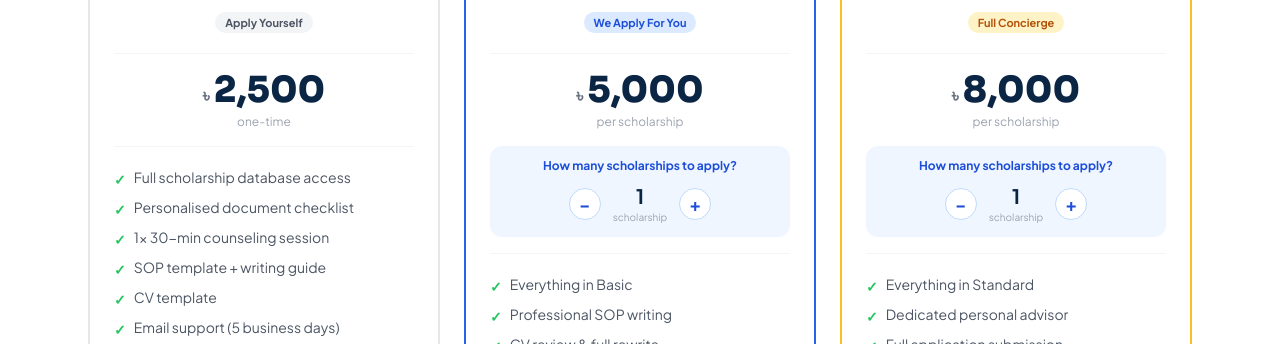
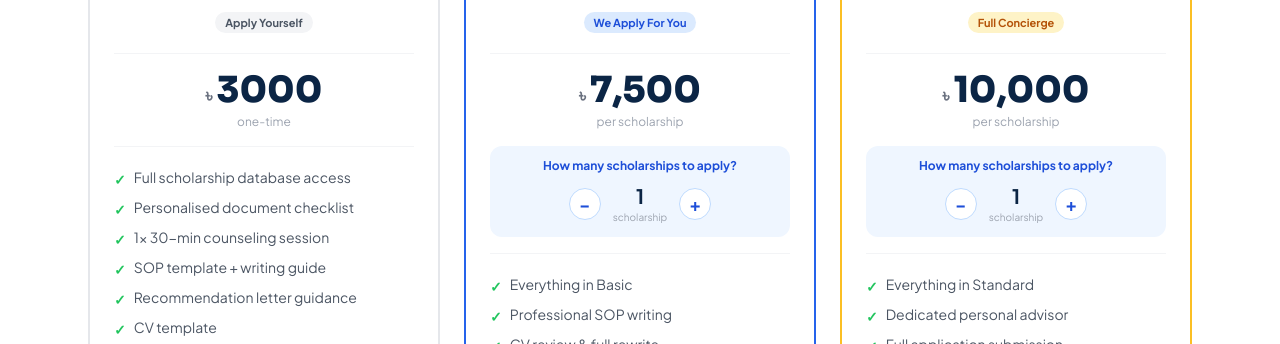
Before and after one commit to shajidhossain626-cell/Schoolar-path-Bd-Front-end, a React (Vite) app: page /services in a window 1280 px wide. Shown: the part 608-952 px from the top of the page. Built offline with nearby package versions, Linux system fonts and the light colour scheme; no server answers.

Commit message:
fix services correclt

```diff
--- a/src/pages/ServicesPage.jsx
+++ b/src/pages/ServicesPage.jsx
@@ -4,7 +4,7 @@ import toast from 'react-hot-toast'
 
 const PACKAGES = [
   {
-    id: 'basic', icon: '🌱', name: 'Basic', price: '2,500', period: 'one-time',
+    id: 'basic', icon: '🌱', name: 'Basic', price: '3000', period: 'one-time',
     color: 'border-gray-200',
     badge: null,
     desc: 'Document preparation & self-guided support',
@@ -16,6 +16,7 @@ const PACKAGES = [
       'Personalised document checklist',
       '1× 30-min counseling session',
       'SOP template + writing guide',
+      'Recommendation letter guidance',
       'CV template',
       'Email support (5 business days)',
     ],
@@ -82,7 +83,7 @@ export default function ServicesPage() {
   const [extraSchols, setExtraSchols] = useState({ standard: 0, premium: 0 })
 
   const totalPrice = (pkg) => {
-    const base = pkg.id === 'basic' ? 2500 : pkg.id === 'standard' ? 5000 : 8000
+    const base = pkg.id === 'basic' ? 3000 : pkg.id === 'standard' ? 7500 : 10000
     const extras = (extraSchols[pkg.id] || 0) * EXTRA_PRICE
     return base + extras
   }
```
